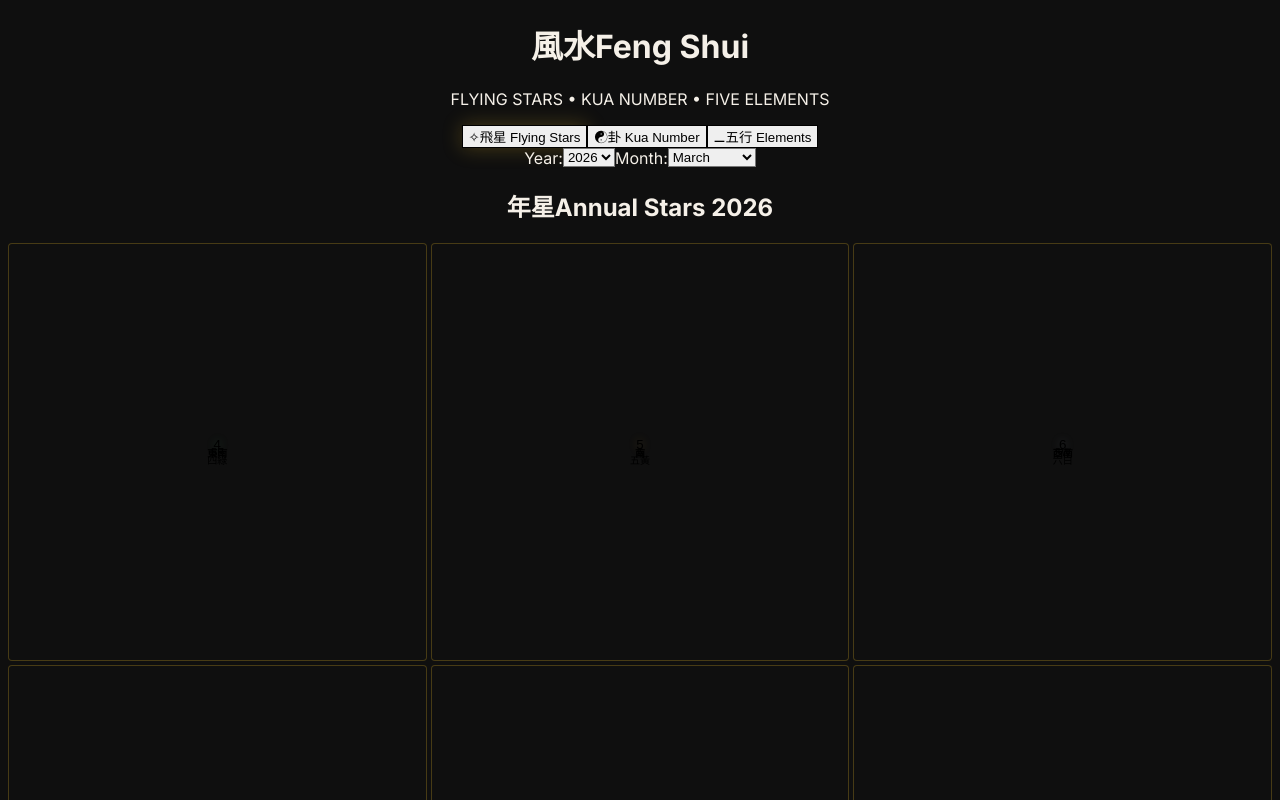
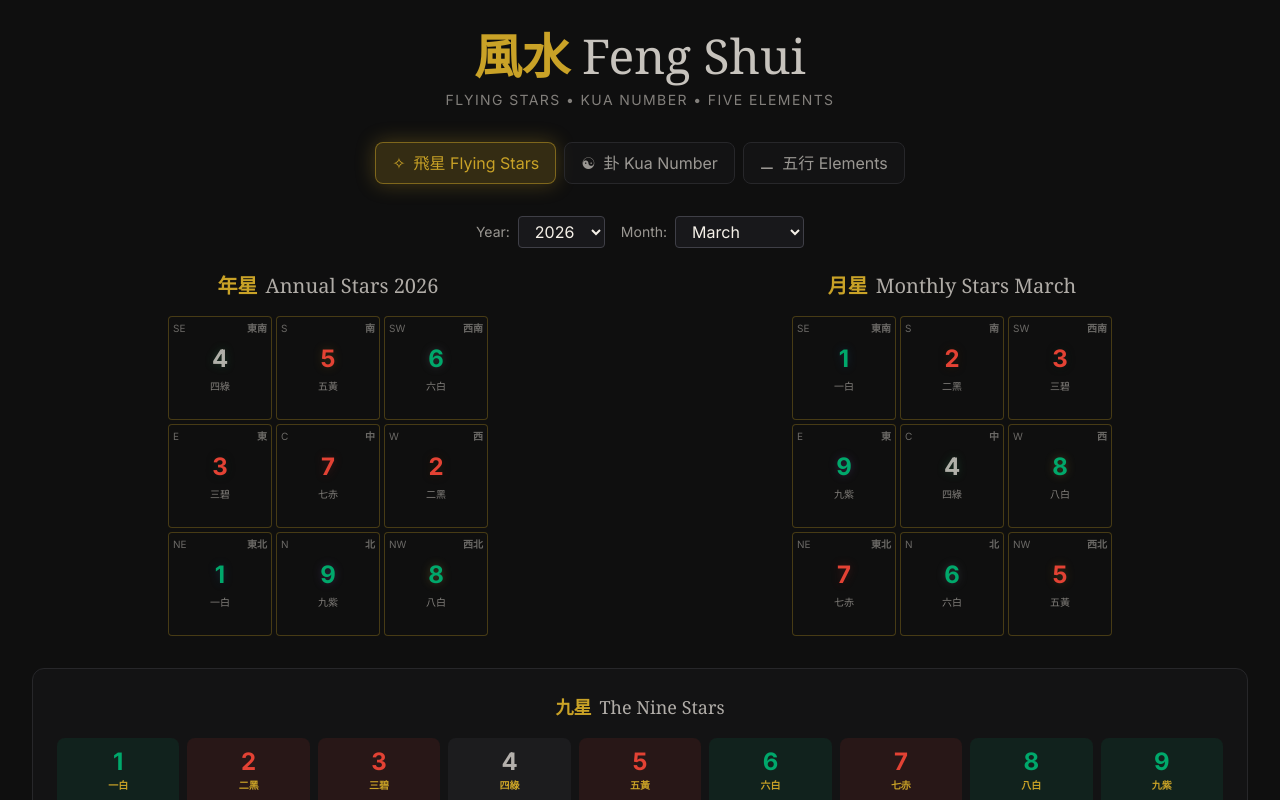
Before and after one commit to Pvrolomx/fengshui-app, a Next.js app: page / in a window 1280 px wide. Shown: the top 800 px of the page. Built offline with nearby package versions, Linux system fonts and the light colour scheme.

Commit message:
fix: update to Tailwind v4 PostCSS syntax

```diff
--- a/app/globals.css
+++ b/app/globals.css
@@ -1,8 +1,26 @@
 @import url('https://fonts.googleapis.com/css2?family=Inter:wght@300;400;500;600;700&family=Noto+Serif+SC:wght@400;600;700&display=swap');
 
-@tailwind base;
-@tailwind components;
-@tailwind utilities;
+@import "tailwindcss";
+
+@theme {
+  --color-water-dark: #1a365d;
+  --color-water-light: #3182ce;
+  --color-wood-dark: #22543d;
+  --color-wood-light: #48bb78;
+  --color-fire-dark: #9b2c2c;
+  --color-fire-light: #f56565;
+  --color-earth-dark: #744210;
+  --color-earth-light: #d69e2e;
+  --color-metal-dark: #4a5568;
+  --color-metal-light: #a0aec0;
+  --color-ink: #0f0f0f;
+  --color-rice: #f5f0e8;
+  --color-gold: #c9a227;
+  --color-jade: #00a86b;
+  --color-cinnabar: #e34234;
+  --font-family-serif: 'Noto Serif SC', serif;
+  --font-family-sans: 'Inter', sans-serif;
+}
 
 :root {
   --background: #0f0f0f;
--- a/package.json
+++ b/package.json
@@ -18,6 +18,7 @@
     "react-dom": "^19.2.4"
   },
   "devDependencies": {
+    "@tailwindcss/postcss": "^4.2.1",
     "@types/node": "^25.3.3",
     "@types/react": "^19.2.14",
     "autoprefixer": "^10.4.27",
--- a/postcss.config.js
+++ b/postcss.config.js
@@ -1,6 +1,5 @@
 module.exports = {
   plugins: {
-    tailwindcss: {},
-    autoprefixer: {},
+    '@tailwindcss/postcss': {},
   },
 }
```
Also changed, not shown: 1 other file (tests, documents, lock files or other folders).
